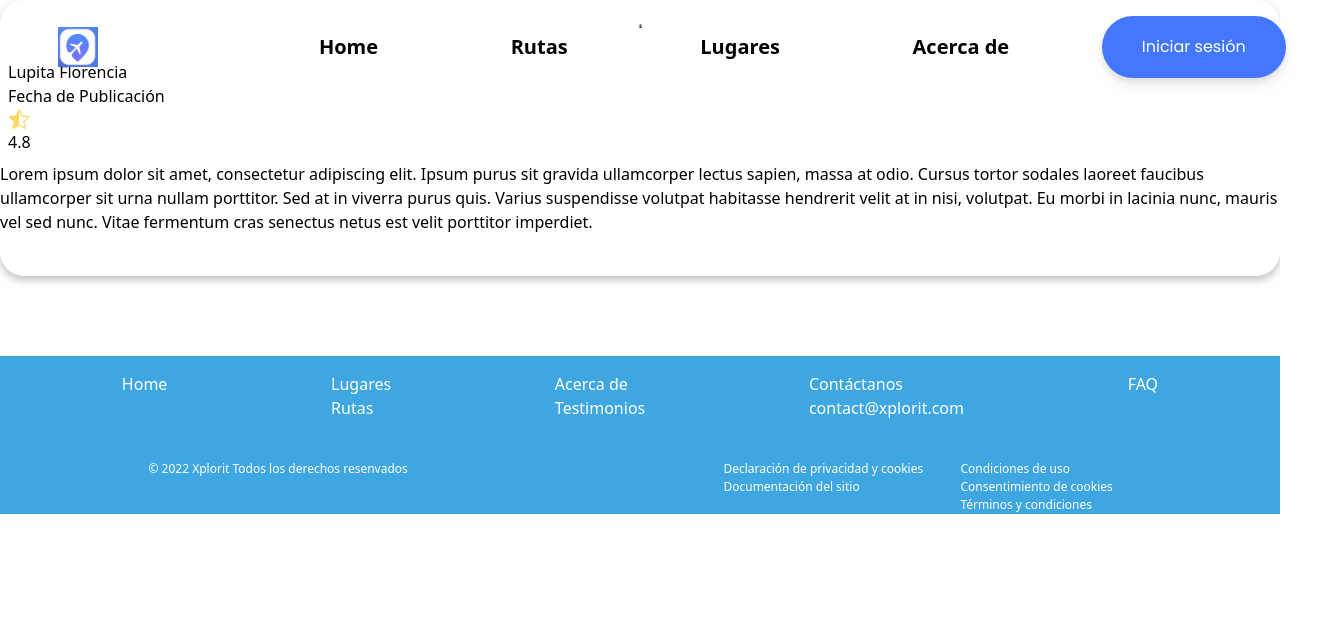
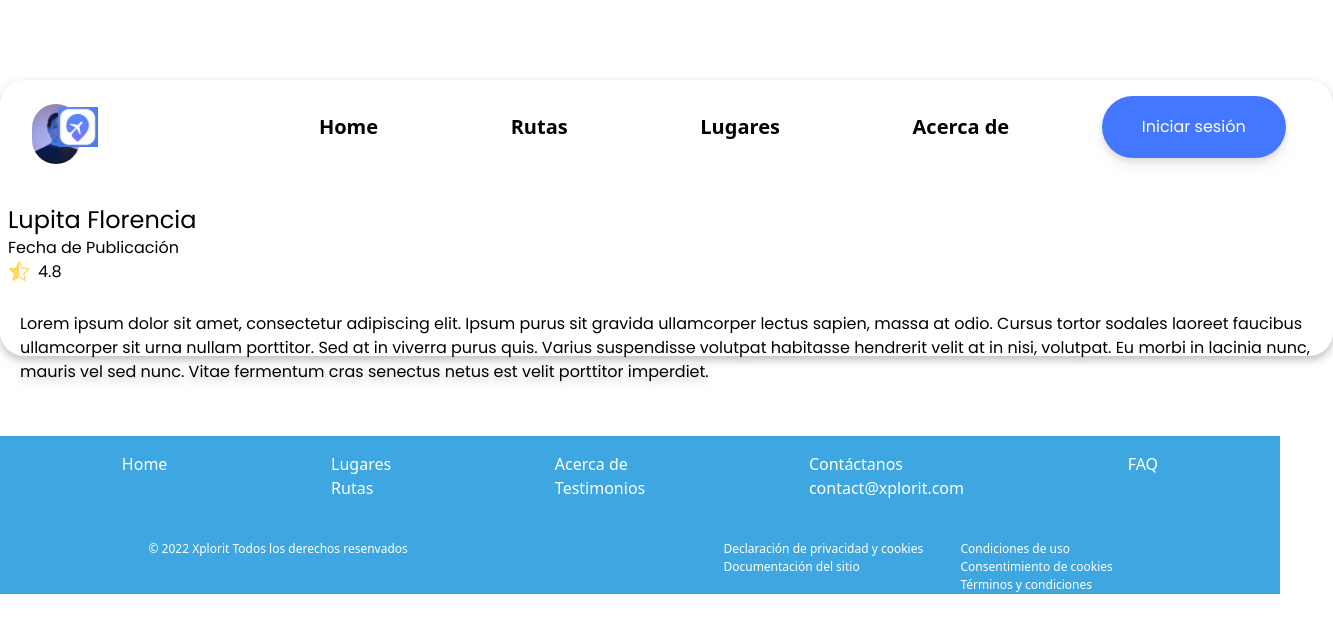
Before and after one commit to lacdev/xplorit-frontend, a React (Create React App) app: page /Routes in a window 1280 px wide. Shown: the top 632 px of the page, 1333 px wide, since content can reach past the window. Built offline with nearby package versions, Linux system fonts and the light colour scheme.

Commit message:
Changes on Capitals of icons names, pops of Avatar, move LandingImages on LangindComponent and Add Comments

```diff
--- a/src/assets/icons/Award.jsx
+++ b/src/assets/icons/Award.jsx
@@ -1,11 +1,11 @@
 import React from 'react';
 
-function Award() {
+function Award({width, height}) {
   return (
     <>
       <svg
-        width="48"
-        height="48"
+        width={width}
+        height={height}
         viewBox="0 0 48 48"
         fill="none"
         xmlns="http://www.w3.org/2000/svg"
--- a/src/assets/icons/heartComplet.jsx
+++ b/src/assets/icons/HeartComplete.jsx
@@ -1,11 +1,11 @@
 import React from 'react';
 
-function heartComplet() {
+function heartComplet({width, height}) {
   return (
     <div>
       <svg
-        width="33"
-        height="30"
+        width={width}
+        height={height}
         viewBox="0 0 33 30"
         fill="none"
         xmlns="http://www.w3.org/2000/svg"
--- a/src/components/Common/Avatar.js
+++ b/src/components/Common/Avatar.js
@@ -2,7 +2,7 @@ import React from 'react';
 import ImaAvatar from 'assets/img/avatar1.jpg'
 
 const classes={
-    container:'flex bg-transparent p-6 justify-center ',
+    container:'flex bg-transparent p-6 justify-center rounded-full',
     img:'rounded rounded-full place-content-center'
 }
 function Avatar({width, height}) {
--- a/src/components/Common/Cards.js
+++ b/src/components/Common/Cards.js
@@ -1,5 +1,5 @@
 import React from 'react'
-import  StarHalf from 'assets/icons/startHalf'
+import  StarHalf from 'assets/icons/StartHalf'
 import Btncards from './Btncards'
 
 
@@ -28,7 +28,7 @@ function cards() {
         <div className={classes.contcontainer} >
           <h4 className={classes.title}>Nombre de Lugar</h4>
           <div className={classes.qualicontainer} >
-            <StarHalf width="28" height="28" />
+            <StarHalf width='28' height='28' />
             <p className={classes.qualification}>4.5</p>
           </div>
 
--- a/src/components/Common/Comments.js
+++ b/src/components/Common/Comments.js
@@ -1,13 +1,43 @@
 import React from 'react';
+import Avatar from 'components/Common/Avatar';
+import StartHalf from 'assets/icons/StartHalf';
+const classes={
+  container:' font-primary min-w-commentsW h-commentsH bg-white rounded-3xl drop-shadow-testimonialShadow mt-20',
+  maincon:'flex flex-col m-2',
+  avatarcon:'flex',
+  detailscon:'flex flex-col mt-4',
+  titleh3:'text-2xl fond-normal',
+  qualificationcon:'flex',
+  number:'mx-2',
+  text:'p-5 font-base',
+}
 
 function Comments() {
   return (
-  <div>
-
-
-  </div>
-
-    );
+    <div className={classes.container}>
+      <div className={classes.maincon}>
+        <div className={classes.avatarcon}>
+          <Avatar width="48" height="48" />
+        </div>
+        <div className={classes.detailscon}>
+          <h3 className={classes.titleh3}>Lupita Florencia</h3>
+          <p>Fecha de Publicación</p>
+          <div className={classes.qualificationcon}>
+            <StartHalf width="1.375rem" height="1.375rem" />
+            <p className={classes.number}>4.8</p>
+          </div>
+        </div>
+      </div>
+      <p className={classes.text} >
+        Lorem ipsum dolor sit amet, consectetur adipiscing elit. Ipsum purus sit
+        gravida ullamcorper lectus sapien, massa at odio. Cursus tortor sodales
+        laoreet faucibus ullamcorper sit urna nullam porttitor. Sed at in
+        viverra purus quis. Varius suspendisse volutpat habitasse hendrerit
+        velit at in nisi, volutpat. Eu morbi in lacinia nunc, mauris vel sed
+        nunc. Vitae fermentum cras senectus netus est velit porttitor imperdiet.
+      </p>
+    </div>
+  );
 }
 
 export default Comments;
--- a/src/components/LandingComponents/Testimonials.js
+++ b/src/components/LandingComponents/Testimonials.js
@@ -1,11 +1,11 @@
 import React from 'react';
 import Avatar from 'components/Common/Avatar';
-import StarComplete from 'assets/icons/starComplete'
+import StarComplete from 'assets/icons/StarComplete'
 
 
 const classes={
-    container:'flex flex-col bg-white font-Poppins w-testimonialWidth h-testimonialHeight m-4 drop-shadow-testimonialShadow rounded rounded-2xl ',
-    avatarcon:'flex place-content-center justify-center',
+    container:'flex flex-col bg-white font-Poppins w-testimonialWidth h-testimonialHeight m-4 drop-shadow-testimonialShadow rounded rounded-2xl',
+    avatarcon:'flex place-content-center justify-center rounded-full',
     name:' text-xl fond-bold text-black justify-center text-center',
     text:'text-base text-black break-all px-10 text-left mt-5',
     iconcon:'flex flex-row justify-center m-1 mt-10'
@@ -13,7 +13,10 @@ const classes={
 function Testimonials() {
   return (
   <div className={classes.container}>
-      <Avatar width="6rem" height="6rem"></Avatar>
+      <div className={classes.avatarcon} >
+      <Avatar width='58' height='58'/>
+      </div>
+
       <div>
           <h1 className={classes.name} >Juanita Rosales</h1>
       </div>
--- a/src/pages/RoutePage.js
+++ b/src/pages/RoutePage.js
@@ -1,21 +1,8 @@
-import React from 'react';
-import Avatar from 'components/Common/Avatar';
-import StartHalf from 'assets/icons/startHalf';
-const classes={
-  container:'w-commentsW h-commentsH bg-white rounded-3xl drop-shadow-testimonialShadow',
-  maincon:'flex flex-col m-2',
-}
+import Comments from "components/Common/Comments";
 export default function RoutePage() {
   return (
-  <div className={classes.container} >
-   <Avatar width="3rem" height="3rem"></Avatar>
-    <div className={classes.maincon} >
-      <h3>Lupita Florencia</h3>
-    <p>Fecha de Publicación</p>
-    <StartHalf width="1.375rem" height="1.375rem"></StartHalf>
-    <p>4.8</p>
-    </div>
-    <p>Lorem ipsum dolor sit amet, consectetur adipiscing elit. Ipsum purus sit gravida ullamcorper lectus sapien, massa at odio. Cursus tortor sodales laoreet faucibus ullamcorper sit urna nullam porttitor. Sed at in viverra purus quis. Varius suspendisse volutpat habitasse hendrerit velit at in nisi, volutpat. Eu morbi in lacinia nunc, mauris vel sed nunc. Vitae fermentum cras senectus netus est velit porttitor imperdiet.</p>
+  <div >
+   <Comments/>
   </div>
 
   );
```
